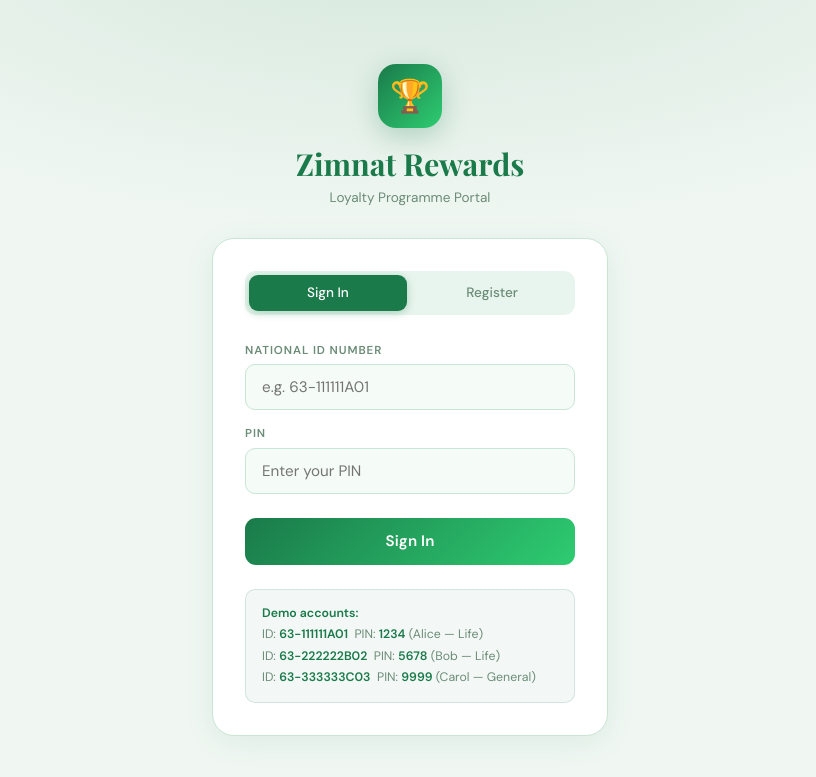
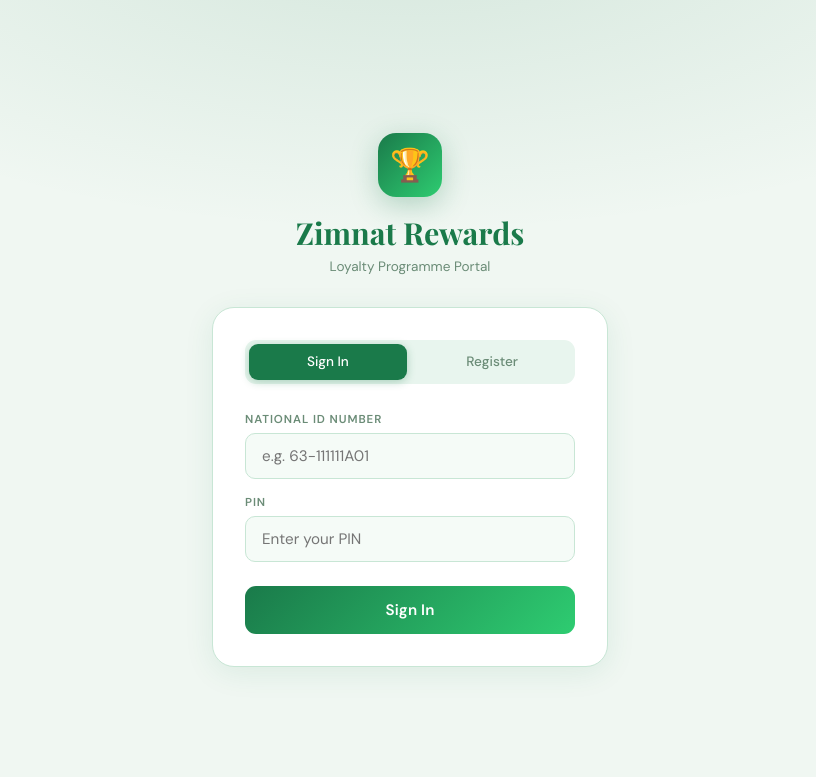
Before and after one commit to Anashe-Masomeke/ZIMNAT-, a Flask app: page / in a window 1280 px wide. Shown: the top 777 px of the page, without its empty margins (230-1046 px from the left). Run offline with Flask 3, Linux system fonts and the light colour scheme.

Commit message:
Update login.html

```diff
--- a/templates/login.html
+++ b/templates/login.html
@@ -25,15 +25,12 @@ body{background:var(--bg);color:var(--text);font-family:'DM Sans',sans-serif;min
 .logo p{color:var(--muted);font-size:.85rem;margin-top:.3rem;}
 .card{background:var(--card);border:1px solid var(--border);border-radius:22px;padding:2rem;
   box-shadow:0 6px 30px rgba(26,122,74,0.09);}
-
-/* ── TABS ─────────────────────────────────────────────── */
 .tabs{display:flex;gap:.4rem;margin-bottom:1.75rem;background:#E8F5EE;border-radius:11px;padding:.25rem;}
 .tab{flex:1;padding:.6rem;border:none;border-radius:9px;cursor:pointer;
   font-family:'DM Sans',sans-serif;font-size:.85rem;font-weight:500;
   transition:all .2s;background:transparent;color:var(--muted);}
 .tab.active{background:var(--green);color:#fff;box-shadow:0 2px 8px rgba(26,122,74,0.3);}
 .form{display:none;}.form.active{display:block;}
-
 label{display:block;font-size:.72rem;font-weight:600;color:var(--muted);
   letter-spacing:.08em;text-transform:uppercase;margin-bottom:.4rem;margin-top:1rem;}
 input,select{width:100%;background:#F5FBF7;border:1px solid var(--border);border-radius:10px;
@@ -51,21 +48,14 @@ select option{background:#fff;}
 .msg{margin-top:.9rem;padding:.7rem 1rem;border-radius:9px;font-size:.84rem;display:none;}
 .msg.error{background:rgba(192,57,43,.07);border:1px solid rgba(192,57,43,.22);color:#c0392b;}
 .msg.success{background:rgba(26,122,74,.08);border:1px solid rgba(26,122,74,.28);color:var(--green);}
-.demo-hint{margin-top:1.5rem;padding:.8rem 1rem;background:rgba(26,122,74,.05);
-  border:1px solid rgba(26,122,74,.15);border-radius:10px;font-size:.77rem;color:var(--muted);line-height:1.75;}
-.demo-hint strong{color:var(--green);}
-
-/* ── BU GRID (register) ───────────────────────────────── */
 .bu-grid{display:grid;grid-template-columns:1fr 1fr;gap:.5rem;margin-top:.4rem;}
 .bu-opt{padding:.65rem .75rem;border:1.5px solid var(--border);border-radius:10px;cursor:pointer;
   font-size:.8rem;font-weight:500;color:var(--muted);transition:all .2s;
   text-align:center;background:#F5FBF7;}
 .bu-opt:hover{border-color:var(--green);color:var(--green);}
 .bu-opt.selected{border-color:var(--green);background:rgba(26,122,74,.1);color:var(--green);font-weight:600;}
-
-/* ── BUSINESS UNIT PICKER SCREEN ─────────────────────── */
 #bu-screen{display:none;position:fixed;inset:0;background:var(--bg);z-index:999;
-  display:none;align-items:center;justify-content:center;
+  align-items:center;justify-content:center;
   background-image:radial-gradient(ellipse 90% 60% at 50% -10%,rgba(26,122,74,0.13) 0%,transparent 65%);}
 #bu-screen.show{display:flex;}
 .bu-pick-card{width:100%;max-width:520px;padding:2rem;background:var(--card);
@@ -90,12 +80,11 @@ select option{background:#fff;}
 .bu-pick-btn.asset:hover{border-color:#8E44AD;background:rgba(142,68,173,.08);}
 .bu-skip{margin-top:1.1rem;text-align:center;font-size:.78rem;color:var(--muted);}
 .bu-skip a{color:var(--green);cursor:pointer;text-decoration:underline;}
-.bu-user-name{font-weight:600;color:var(--text);}
 </style>
 </head>
 <body>
 
-<!-- ── BUSINESS UNIT PICKER ─────────────────────────────── -->
+<!-- BUSINESS UNIT PICKER -->
 <div id="bu-screen">
   <div class="bu-pick-card">
     <h2>Welcome, <span id="bu-user-greeting">there</span>! 👋</h2>
@@ -126,7 +115,7 @@ select option{background:#fff;}
   </div>
 </div>
 
-<!-- ── LOGIN / REGISTER CARD ───────────────────────────── -->
+<!-- LOGIN / REGISTER CARD -->
 <div class="container">
   <div class="logo">
     <div class="logo-badge">🏆</div>
@@ -147,12 +136,6 @@ select option{background:#fff;}
       <input type="password" id="l-pin" placeholder="Enter your PIN" maxlength="6">
       <button class="btn" onclick="doLogin()">Sign In</button>
       <div class="msg" id="l-msg"></div>
-      <div class="demo-hint">
-        <strong>Demo accounts:</strong><br>
-        ID: <strong>63-111111A01</strong> &nbsp;PIN: <strong>1234</strong> (Alice — Life)<br>
-        ID: <strong>63-222222B02</strong> &nbsp;PIN: <strong>5678</strong> (Bob — Life)<br>
-        ID: <strong>63-333333C03</strong> &nbsp;PIN: <strong>9999</strong> (Carol — General)
-      </div>
     </div>
 
     <!-- REGISTER -->
@@ -188,10 +171,12 @@ function showTab(tab){
 }
 function selectBU(el,val){
   document.querySelectorAll('.bu-opt').forEach(b=>b.classList.remove('selected'));
-  el.classList.add('selected');document.getElementById('r-unit').value=val;
+  el.classList.add('selected');
+  document.getElementById('r-unit').value=val;
 }
 function showMsg(id,text,type){
-  const el=document.getElementById(id);el.textContent=text;el.className='msg '+type;el.style.display='block';
+  const el=document.getElementById(id);
+  el.textContent=text;el.className='msg '+type;el.style.display='block';
 }
 
 async function doLogin(){
@@ -235,11 +220,15 @@ async function doRegister(){
     body:JSON.stringify(body)});
   const data=await res.json();
   if(data.success){
-    loggedInName = data.name || body.full_name.split(' ')[0] || 'there';
-    document.getElementById('bu-user-greeting').textContent = loggedInName;
+    // Session is set server-side — go straight to BU picker like after login
+    loggedInName=data.name||body.full_name.split(' ')[0]||'there';
+    document.getElementById('bu-user-greeting').textContent=loggedInName;
     document.getElementById('bu-screen').classList.add('show');
-  } else {showMsg('r-msg',data.message,'error');}
+  } else {
+    showMsg('r-msg',data.message,'error');
+  }
 }
+
 document.addEventListener('keydown',e=>{
   if(e.key==='Enter'){
     const active=document.querySelector('.tab.active');
```
